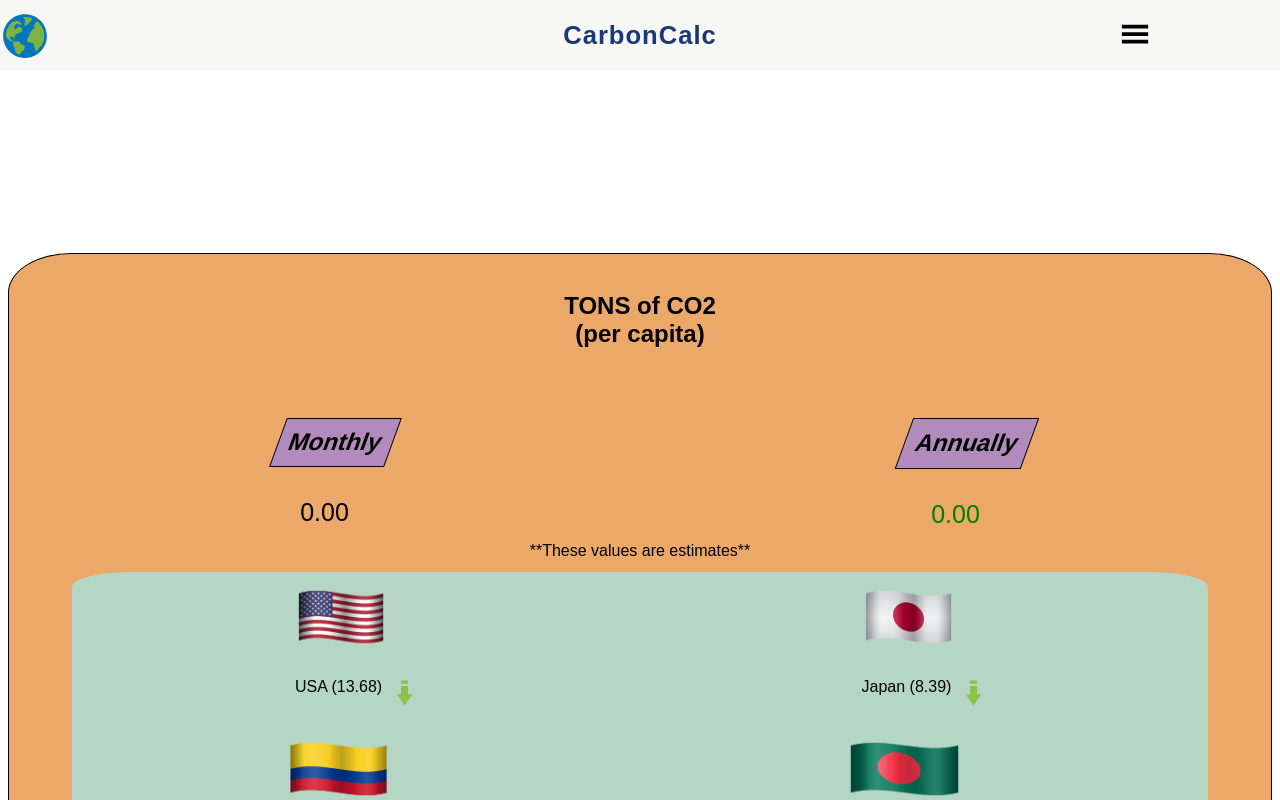
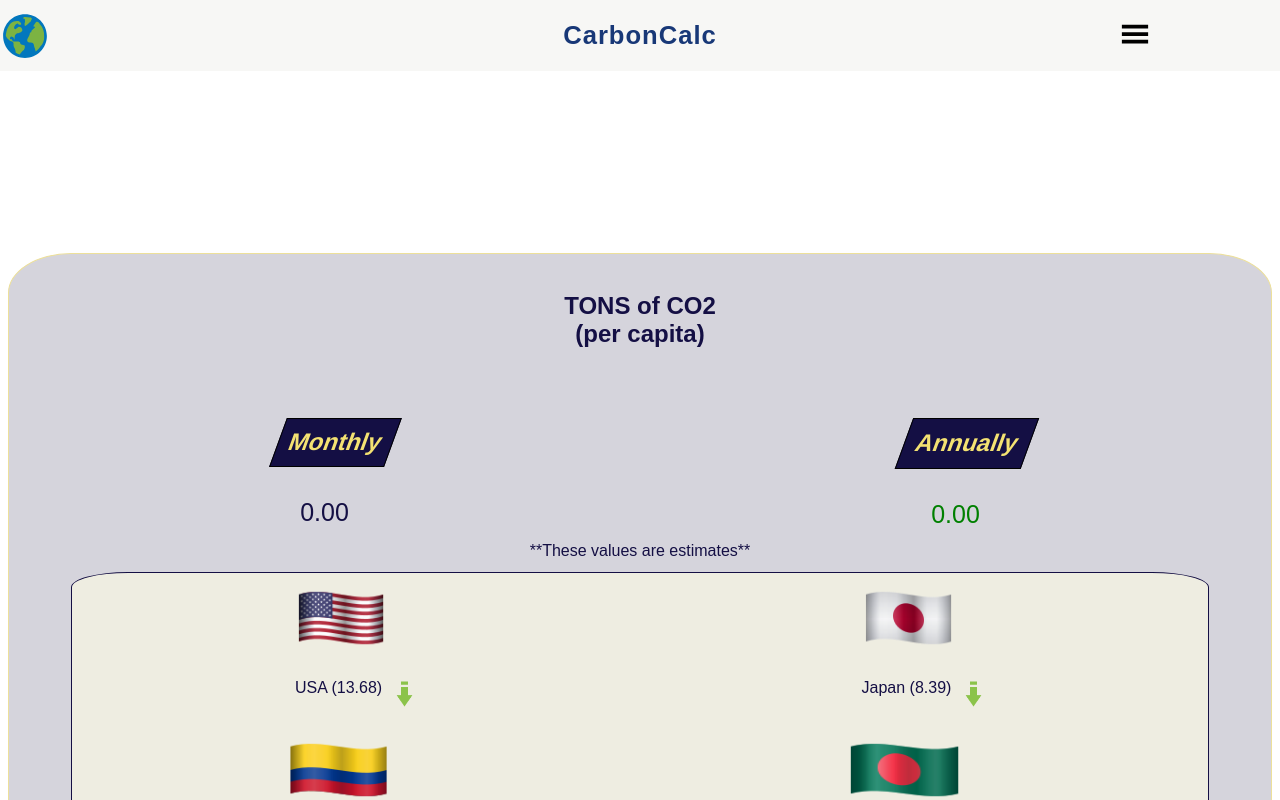
Before and after one commit to DestinyJoyner/CarbonCalc-ClimateHack, a React (Create React App) app: page /results in a window 1280 px wide. Shown: the top 800 px of the page. Built offline with nearby package versions, Linux system fonts and the light colour scheme.

Commit message:
color scheme for results

```diff
--- a/src/Components/Results.css
+++ b/src/Components/Results.css
@@ -2,9 +2,10 @@
     margin-top: 15%;
     display: grid;
     grid-template-rows: .1fr .2fr .2fr .7fr .5fr;
-    border: 1px solid black;
+    border: 1px solid #ede09a;
     border-radius: 5%;
-    background-color: #ECA869;
+    background-color: #c0becaa8;
+    color: #140f44;
 }
 .results h2 {
     text-align: center;
@@ -30,8 +31,8 @@
     font-size: 1.5em;
     transform: skew(-20deg);
     width: 100%;
-    background-color: #B08BBB ;
-
+    background-color: #140f44;
+    color: #f4e272;
 }
 
 .flags {
@@ -39,10 +40,11 @@
     display: grid;
     grid-template-columns: 1fr 1fr;
     justify-items: center;
-    background-color: #B5D5C5;
+    background-color: #eeede1;
     width: 90%;
     justify-self: center;
     border-radius: 5%;
+    border: 1px solid #140f44;
 }
 .flags span img {
     height: 90px;
```
